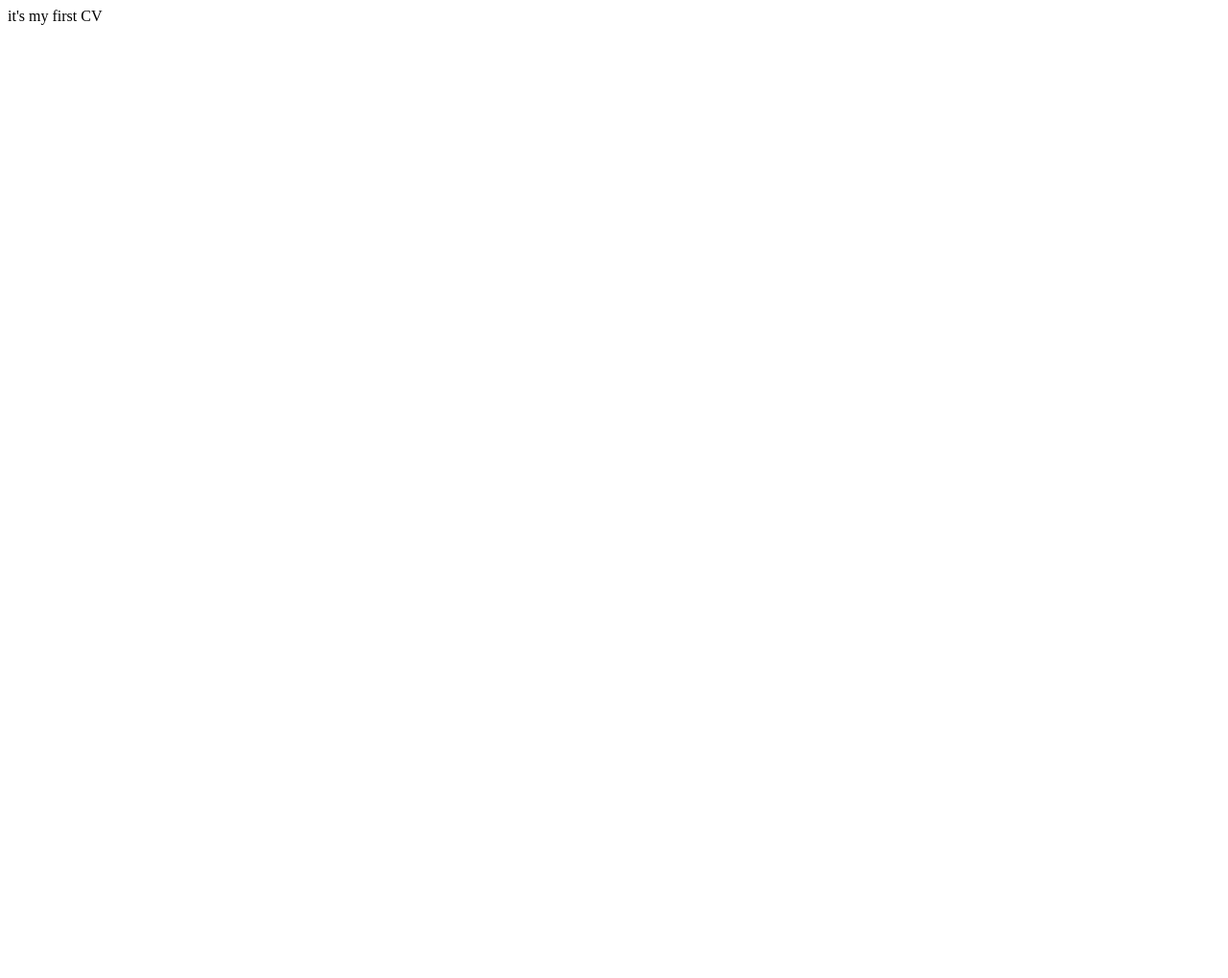
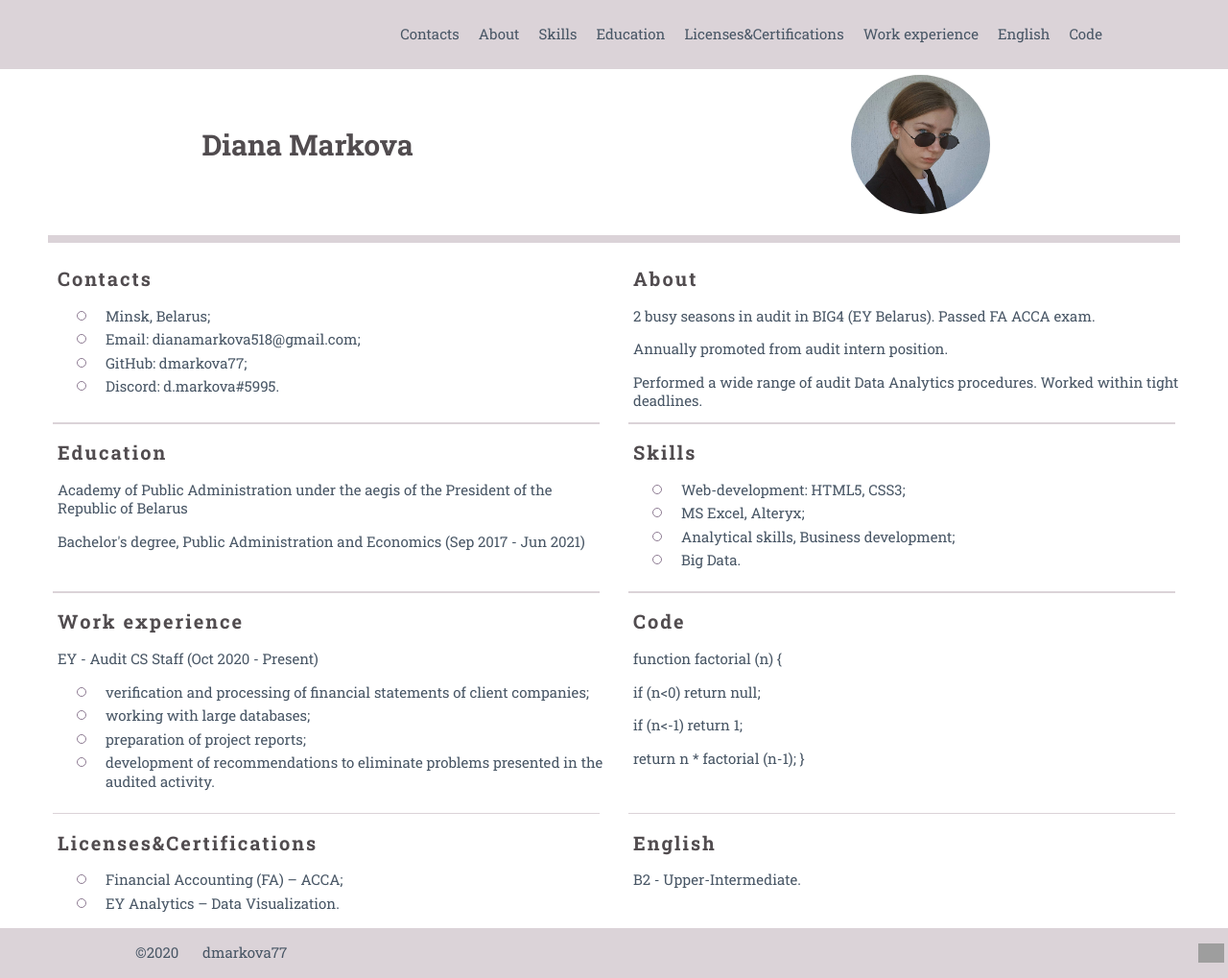
Before and after one commit to dmarkova77/rsschool-cv, a plain HTML site: page index.html in a window 1280 px wide. Shown: the whole page at 96% size. Before the commit the page ends 800 px from the top, so only its background shows below. Drawn offline with Linux system fonts and the light colour scheme; grey boxes are pictures that could not be loaded.

Commit message:
Update index.html

```diff
--- a/index.html
+++ b/index.html
@@ -1,12 +1,139 @@
 <!DOCTYPE html>
 <html lang="en">
 <head>
+  <title>CV</title>
   <meta charset="UTF-8">
-  <meta http-equiv="X-UA-Compatible" content="IE=edge">
-  <meta name="viewport" content="width=device-width, initial-scale=1.0">
-  <title>CV</title>
+  <link rel="stylesheet" href="style.css">
+  <link rel="icon" href="favicon.ico">
+  <link rel="preconnect" href="https://fonts.googleapis.com">
+  <link rel="preconnect" href="https://fonts.gstatic.com" crossorigin>
+  <link href="https://fonts.googleapis.com/css2?family=Roboto+Slab:wght@100;200;300;400;500;600;700;800;900&display=swap" rel="stylesheet">
 </head>
+
 <body>
-  it's my first CV
+  <header class="header">
+    <div class="container">
+    <nav class="nav">
+      <ul class="nav-list">
+        <li class="nav-item"><a href="#Contacts" class="nav-link">Contacts</a></li>
+        <li class="nav-item"><a href="#About" class="nav-link">About</a></li>
+        <li class="nav-item"><a href="#Skills" class="nav-link">Skills</a></li>
+        <li class="nav-item"><a href="#Education" class="nav-link">Education</a></li>
+        <li class="nav-item"><a href="#Licenses&Certifications" class="nav-link">Licenses&Certifications</a></li>
+        <li class="nav-item"><a href="#Work-experience" class="nav-link">Work experience</a></li>
+        <li class="nav-item"><a href="#English" class="nav-link">English</a></li>
+        <li class="nav-item"><a href="#Code" class="nav-link">Code</a></li>
+      </ul>
+    </nav>
+    </div>
+  </header>
+
+  <main class="main">
+
+      <div class="head-container">
+          <section class="section" id="Name">
+        <h1 class="name">Diana Markova</h1>
+      </section>
+
+      <section class="section" id="photo">
+        <img src="photo_cv.jpg" alt="photo_cv" width="155" height="155" class="img-center">
+      </section>
+      </div>
+
+      <div class="intermediate-container">
+        <hr class="hr-main">
+      </div>
+
+      <div class="main-container">
+      <section class="section" id="Contacts">
+        <h2 class="section-title">Contacts</h2>
+         <ul class="section-list">
+           <li class="section-item">Minsk, Belarus;</li>
+           <li class="section-item">Email: dianamarkova518@gmail.com;</li>
+           <li class="section-item">GitHub: dmarkova77;</li>
+           <li class="section-item">Discord: d.markova#5995.</li>
+         </ul>
+      </section>
+
+      <section class="section" id="About">
+        <h2 class="section-title">About</h2>
+        <p class="section-text">2 busy seasons in audit in BIG4 (EY Belarus). Passed FA ACCA exam.</p>
+        <p class="section-text">Annually promoted from audit intern position.</p>
+        <p class="section-text">Performed a wide range of audit Data Analytics procedures. Worked within tight deadlines.</p>
+      </section>
+
+      <section class="section" id="Education">
+        <hr class="hr-title">
+        <h2 class="section-title">Education</h2>
+        <p class="section-text">Academy of Public Administration under the aegis of the President of the Republic of Belarus</p>
+        <p class="section-text">Bachelor's degree, Public Administration and Economics (Sep 2017 - Jun 2021)</p>
+      </section>
+
+      <section class="section" id="Skills">
+        <hr class="hr-title">
+        <h2 class="section-title">Skills</h2>
+        <ul class="section-list">
+          <li class="section-item">Web-development: HTML5, CSS3;</li>
+          <li class="section-item">MS Excel, Alteryx;</li>
+          <li class="section-item">Analytical skills, Business development;</li>
+          <li class="section-item">Big Data.</li>
+        </ul>
+      </section>
+
+      <section class="section" id="Work-experience">
+        <hr class="hr-title">
+        <h2 class="section-title">Work experience</h2>
+        <p class="section-text">EY - Audit CS Staff (Oct 2020 - Present)</p>
+        <ul class="section-list">
+          <li class="section-item">verification and processing of financial statements of client companies;</li>
+          <li class="section-item">working with large databases;</li>
+          <li class="section-item">preparation of project reports;</li>
+          <li class="section-item">development of recommendations to eliminate problems presented in the audited activity.</li>
+        </ul>
+      </section>
+
+      <section class="section" id="Code">
+        <hr class="hr-title">
+        <h2 class="section-title">Code</h2>
+        <p class="section-text">function factorial (n) {</p>
+        <p class="section-text">if (n&lt;0) return null;</p>
+        <p class="section-text"> if (n&lt;-1) return 1;</p>
+        <p class="section-text">return n * factorial (n-1); }</p>
+      </section>
+
+      <section class="section" id="Licenses&Certifications">
+        <hr class="hr-title">
+        <h2 class="section-title">Licenses&Certifications</h2>
+        <ul class="section-list">
+          <li class="section-item">Financial Accounting (FA) – ACCA;</li>
+          <li class="section-item">EY Analytics – Data Visualization.</li>
+          </ul>
+      </section>
+
+      <section class="section" id="English">
+        <hr class="hr-title">
+        <h2 class="section-title">English</h2>
+        <p class="section-text">B2 - Upper-Intermediate.</p>
+      </section>
+    </div>
+  </main>
+
+  <footer class="footer">
+    <div class="footer-container">
+
+     <div class="section-footer" id="year">
+       <p class="footer-text">&#169;2020</p>
+     </div>
+
+     <div class="section-footer" id="GitHub-link">
+       <a href="https://github.com/dmarkova77" class="footer-link">dmarkova77</a>
+     </div>
+
+     <div class="section-footer" id="RSSchool-logo">
+        <a href="https://rs.school/js/" class="footer-photo"><img src="https://rs.school/images/rs_school_js.svg" alt="RSSchool"></a>
+     </div>
+    </div>
+  </footer>
 </body>
+
 </html>
```
